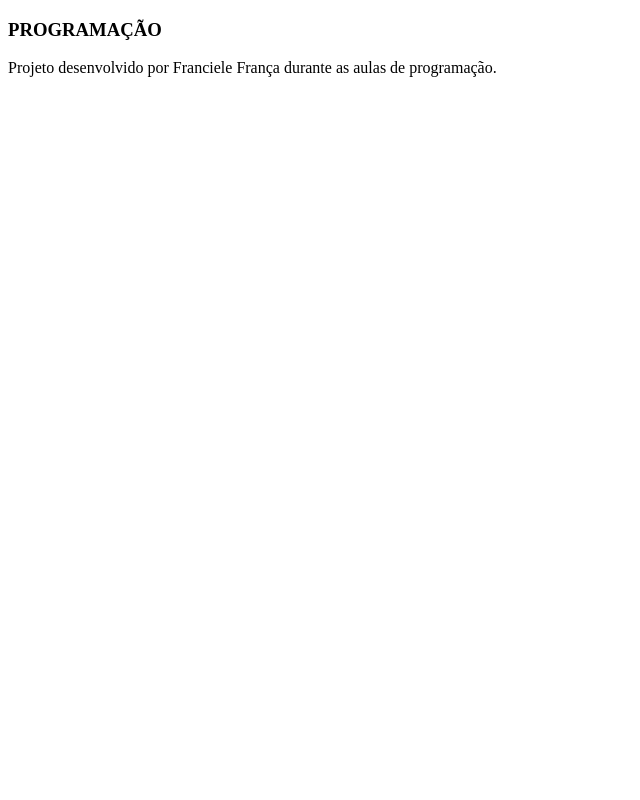
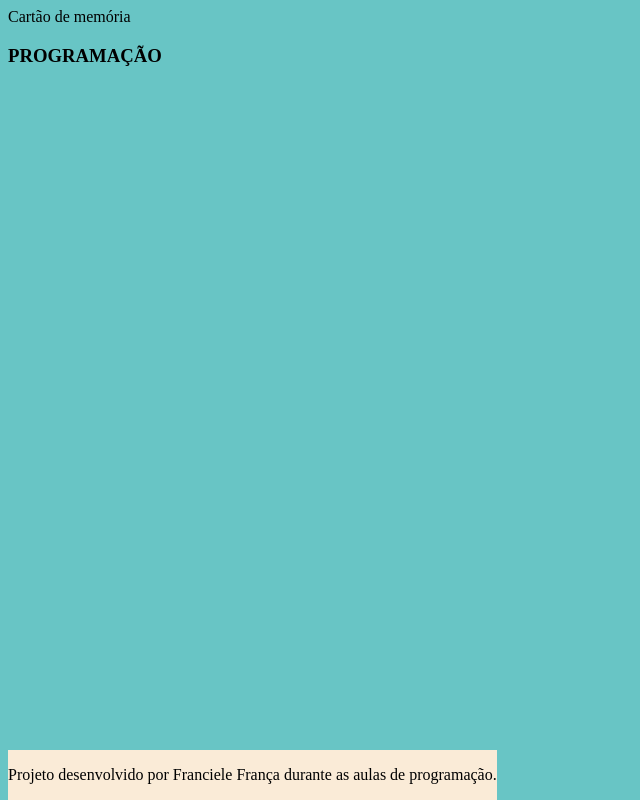
Before and after one commit to ffrancifranca/cartao-de-memoria-, a plain HTML site: page index.html in a window 1280 px wide. Shown: the whole page, without its empty margins (0-640 px from the left). Drawn offline with Linux system fonts and the light colour scheme.

Commit message:
background color

```diff
--- a/assets/style.css
+++ b/assets/style.css
@@ -0,0 +1,10 @@
+body {
+    background-color: rgb(104, 197, 197);
+}
+
+footer {
+    background-color: antiquewhite;
+    color: black;
+    position: fixed;
+    bottom: 0%;
+}
--- a/index.html
+++ b/index.html
@@ -3,6 +3,7 @@
 <head>
     <meta charset="UTF-8">
     <meta name="viewport" content="width=device-width, initial-scale=1.0">
+    <link rel="stylesheet" href="assets/style.css"
     <title>Cartão de memória</title>
 </head>
 <body>
```
